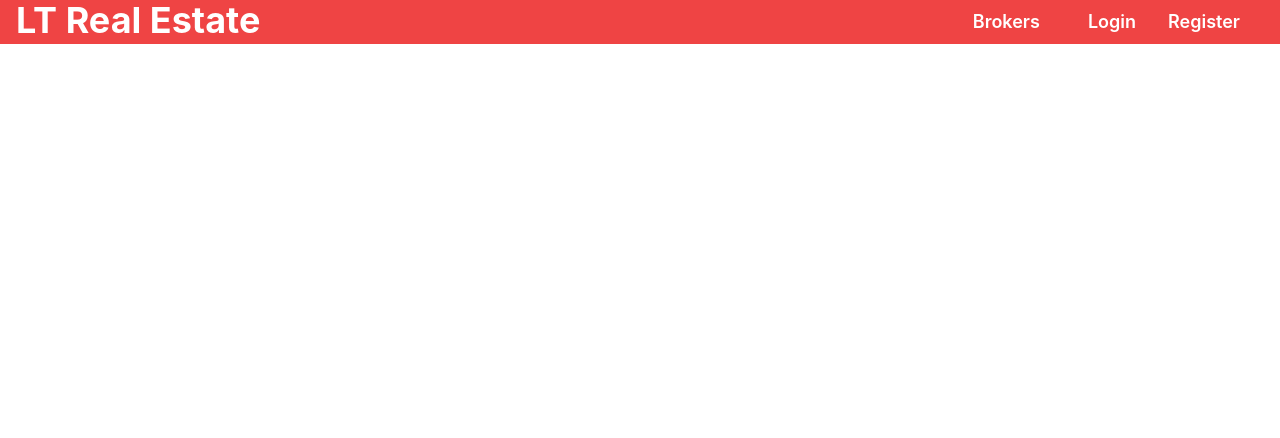
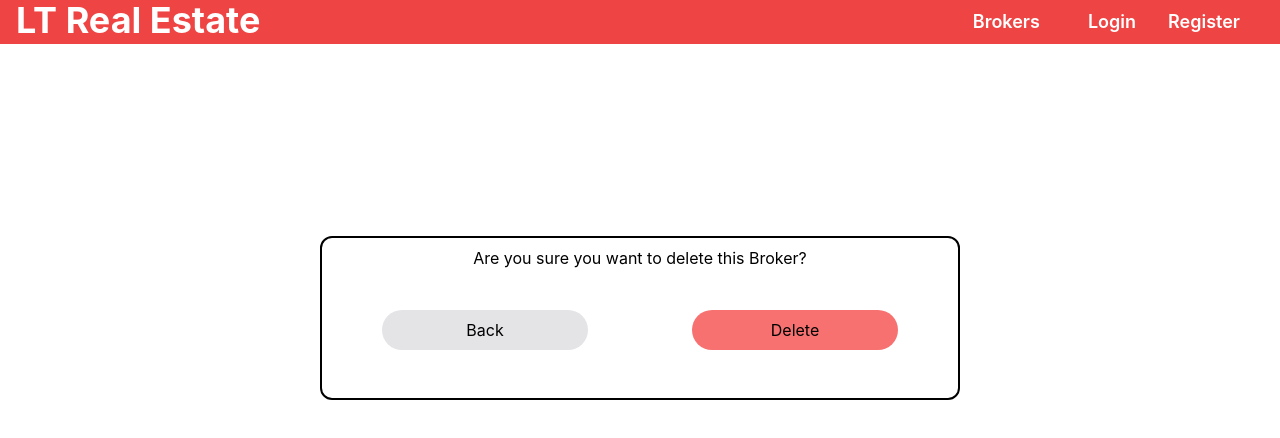
Before and after one commit to chrisegener22/LT-soen341projectF2023, a React (Create React App) app in the folder my-app/: page /brokers/delete/1 in a window 1280 px wide. Shown: the top 438 px of the page. Built offline with nearby package versions, Linux system fonts and the light colour scheme.

Commit message:
Integrated broker delete

```diff
--- a/my-app/src/App.js
+++ b/my-app/src/App.js
@@ -9,6 +9,7 @@ import { PropertyDetails } from "./components/PropertyDetails";
 import { PropertyUpdate } from "./components/PropertyUpdate";
 import { PropertyDelete } from "./components/PropertyDelete";
 import { Brokers } from "./components/Brokers";
+import { BrokerDelete } from "./components/BrokerDelete";
 
 function App() {
     return (
@@ -36,6 +37,7 @@ function App() {
                     path="/properties/delete/:id"
                     element={<PropertyDelete />}
                 />
+                <Route path="/brokers/delete/:id" element={<BrokerDelete />} />
             </Routes>
         </div>
     );
--- a/my-app/src/components/BrokerDelete.js
+++ b/my-app/src/components/BrokerDelete.js
@@ -9,22 +9,22 @@ export const BrokerDelete = () => {
 
     const handleDeleteUser = () => {
         axios
-            .delete(`http://localhost:8080/api/properties/${id}`)
+            .delete(`http://localhost:8080/api/users/${id}`)
             .then(() => {
                 alert("Deleted Successfully");
-                navigate("/");
+                navigate("/Brokers");
             })
             .catch((err) => console.log(err));
     };
 
     const handleBackButton = () => {
-        navigate("/");
+        navigate("/Brokers");
     };
 
     return (
         <div className="flex flex-col border-2 mx-auto my-48 border-black w-1/2 rounded-xl p-2">
             <h1 className="flex justify-center">
-                Are you sure you want to delete this property?
+                Are you sure you want to delete this Broker?
             </h1>
             <div className="flex flex-row justify-around my-10">
                 <button
@@ -34,7 +34,7 @@ export const BrokerDelete = () => {
                     Back
                 </button>
                 <button
-                    onClick={handleDeleteProperty}
+                    onClick={handleDeleteUser}
                     className="bg-red-400 rounded-full w-1/3 h-10"
                 >
                     Delete
--- a/my-app/src/components/Login.js
+++ b/my-app/src/components/Login.js
@@ -7,10 +7,7 @@ const Login = () => {
     const [email, setEmail] = useState("");
     const [password, setPassword] = useState("");
     const navigate = useNavigate();
-    const { setAuth } = useAuth();
-    function storeDataInSessionStorage(key, data) {
-        sessionStorage.setItem(key, JSON.stringify(data));
-    }
+    const { setAuth, user } = useAuth();
 
     const handleLogin = async () => {
         const data = { email, password };
@@ -20,10 +17,13 @@ const Login = () => {
                 data
             );
             const userData = atob(response.data.token.split(".")[1]);
-            storeDataInSessionStorage("userData", userData);
+            sessionStorage.setItem("userData", userData);
             console.log("Item stored successfully!");
             setAuth(true);
             alert("Successful login");
+            while (user === null) {
+                console.log("User not saved yet");
+            }
             navigate("/");
         } catch (err) {
             alert("Failed to login");
```
